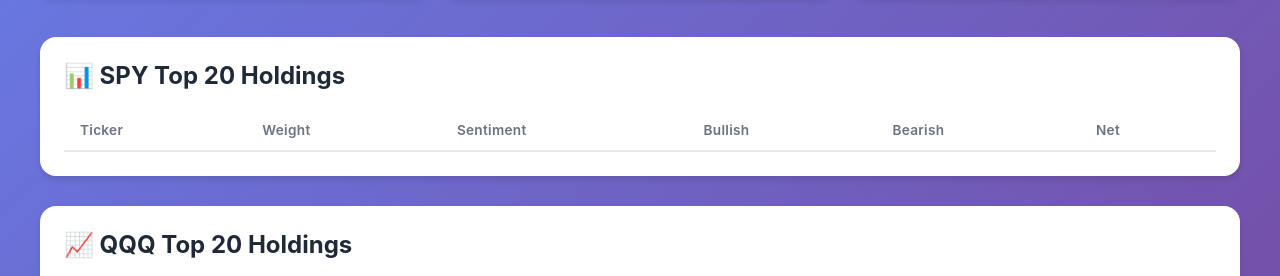
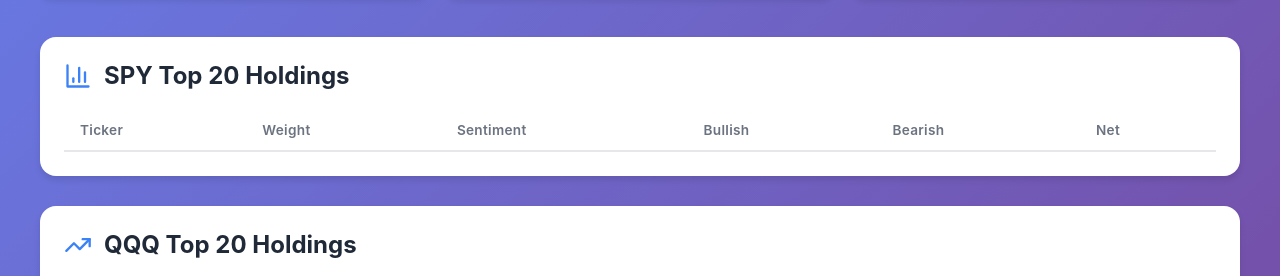
Before and after one commit to donoage/dp-sentiment, a website: page public/index.html in a window 1280 px wide. Shown: the part 289-565 px from the top of the page. Drawn offline with Linux system fonts and the light colour scheme; no server answers.

Commit message:
Replace emoji icons with sleek SVG icons for SPY and QQQ table titles

```diff
--- a/public/index.html
+++ b/public/index.html
@@ -40,7 +40,15 @@
 
     <div class="tables-container">
       <div class="table-section">
-        <h2 class="table-title">📊 SPY Top 20 Holdings</h2>
+        <h2 class="table-title">
+          <svg class="table-icon" viewBox="0 0 24 24" fill="none" stroke="currentColor" stroke-width="2">
+            <path d="M3 3v18h18"/>
+            <path d="M18 17V9"/>
+            <path d="M13 17V5"/>
+            <path d="M8 17v-3"/>
+          </svg>
+          SPY Top 20 Holdings
+        </h2>
         <div class="table-wrapper">
           <table class="sentiment-table" id="spyTable">
             <thead>
@@ -61,7 +69,13 @@
       </div>
 
       <div class="table-section">
-        <h2 class="table-title">📈 QQQ Top 20 Holdings</h2>
+        <h2 class="table-title">
+          <svg class="table-icon" viewBox="0 0 24 24" fill="none" stroke="currentColor" stroke-width="2">
+            <polyline points="22 7 13.5 15.5 8.5 10.5 2 17"/>
+            <polyline points="16 7 22 7 22 13"/>
+          </svg>
+          QQQ Top 20 Holdings
+        </h2>
         <div class="table-wrapper">
           <table class="sentiment-table" id="qqqTable">
             <thead>
--- a/public/styles.css
+++ b/public/styles.css
@@ -188,6 +188,21 @@
   color: var(--text-primary);
   margin-bottom: 20px;
   font-weight: 700;
+  display: flex;
+  align-items: center;
+  gap: 12px;
+}
+
+.table-icon {
+  width: 28px;
+  height: 28px;
+  color: #3b82f6;
+  stroke-linecap: round;
+  stroke-linejoin: round;
+}
+
+body.dark-mode .table-icon {
+  color: #60a5fa;
 }
 
 .table-wrapper {
```
